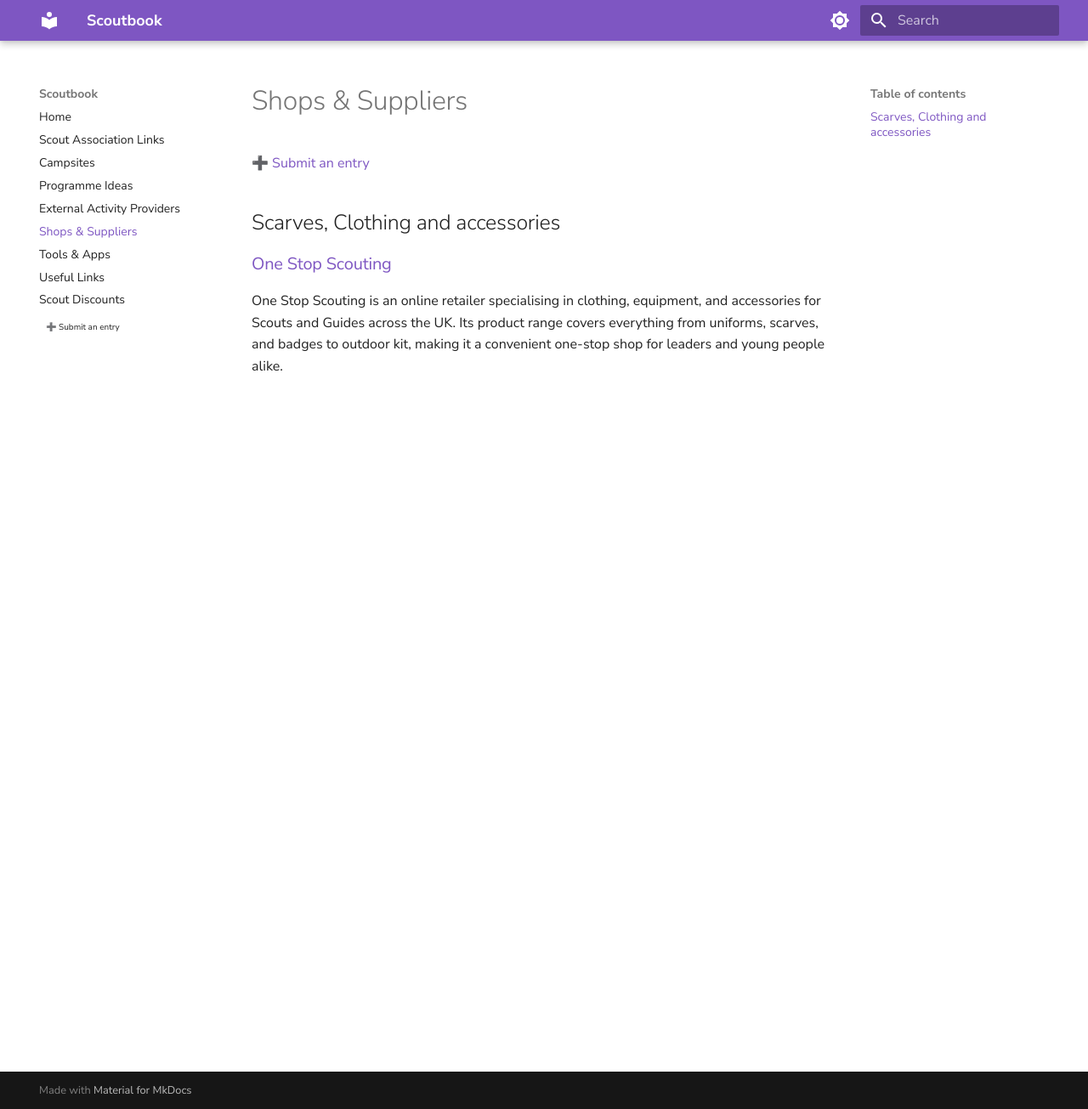
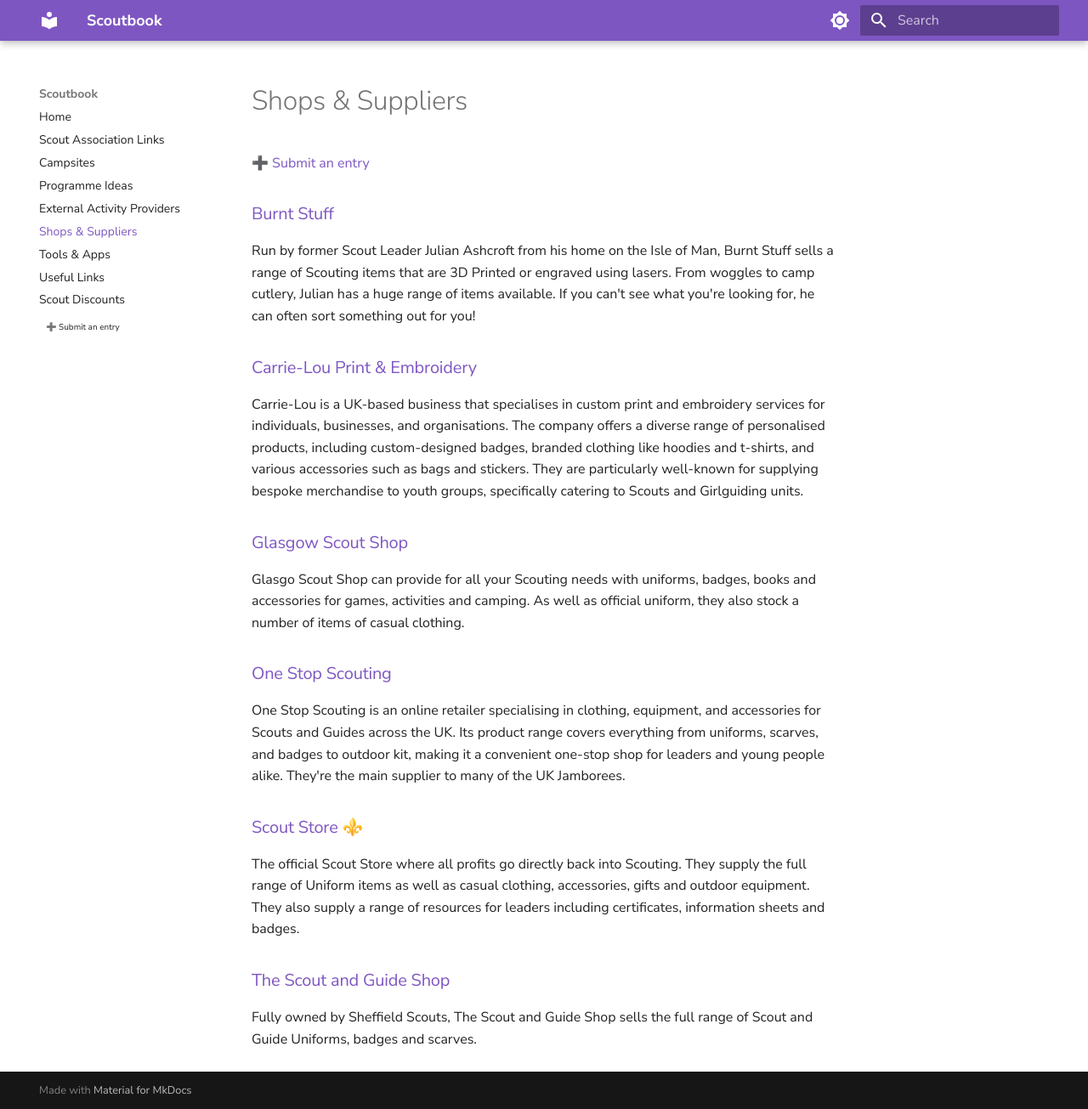
Before and after one commit to krisreynolds/scoutbook, an MkDocs documentation site: the page built from docs/shops-suppliers.md, in a window 1280 px wide and 1305 px high. Shown: the whole window at 85% size. Built offline with MkDocs 1.6.1 and Material for MkDocs 9.7.7, drawn with Linux system fonts in a browser that asks for light colours; some web fonts are replaced.

Commit message:
Additional entries

```diff
--- a/docs/shops-suppliers.md
+++ b/docs/shops-suppliers.md
@@ -2,7 +2,20 @@
 
 [➕ Submit an entry](https://github.com/krisreynolds/scoutbook/issues/new/choose)
 
-## Scarves, Clothing and accessories
+### [Burnt Stuff](https://www.burntstuff.com/shop/scouting-stuff)
+Run by former Scout Leader Julian Ashcroft from his home on the Isle of Man, Burnt Stuff sells a range of Scouting items that are 3D Printed or engraved using lasers. From woggles to camp cutlery, Julian has a huge range of items available. If you can't see what you're looking for, he can often sort something out for you!
+
+### [Carrie-Lou Print & Embroidery](https://www.carrielou.co.uk/)
+Carrie-Lou is a UK-based business that specialises in custom print and embroidery services for individuals, businesses, and organisations. The company offers a diverse range of personalised products, including custom-designed badges, branded clothing like hoodies and t-shirts, and various accessories such as bags and stickers. They are particularly well-known for supplying bespoke merchandise to youth groups, specifically catering to Scouts and Girlguiding units.
+
+### [Glasgow Scout Shop](https://www.glasgowscoutshop.com/)
+Glasgo Scout Shop can provide for all your Scouting needs with uniforms, badges, books and accessories for games, activities and camping. As well as official uniform, they also stock a number of items of casual clothing.
 
 ### [One Stop Scouting](https://www.onestopscouting.co.uk/)
-One Stop Scouting is an online retailer specialising in clothing, equipment, and accessories for Scouts and Guides across the UK. Its product range covers everything from uniforms, scarves, and badges to outdoor kit, making it a convenient one-stop shop for leaders and young people alike.
+One Stop Scouting is an online retailer specialising in clothing, equipment, and accessories for Scouts and Guides across the UK. Its product range covers everything from uniforms, scarves, and badges to outdoor kit, making it a convenient one-stop shop for leaders and young people alike. They're the main supplier to many of the UK Jamborees.
+
+### [Scout Store ⚜️](https://shop.scouts.org.uk)
+The official Scout Store where all profits go directly back into Scouting. They supply the full range of Uniform items as well as casual clothing, accessories, gifts and outdoor equipment. They also supply a range of resources for leaders including certificates, information sheets and badges.
+
+### [The Scout and Guide Shop](https://www.scout-and-guide-shop.co.uk/)
+Fully owned by Sheffield Scouts, The Scout and Guide Shop sells the full range of Scout and Guide Uniforms, badges and scarves.
```
Also changed, not shown: docs/tools.md (+3 -0 lines).
